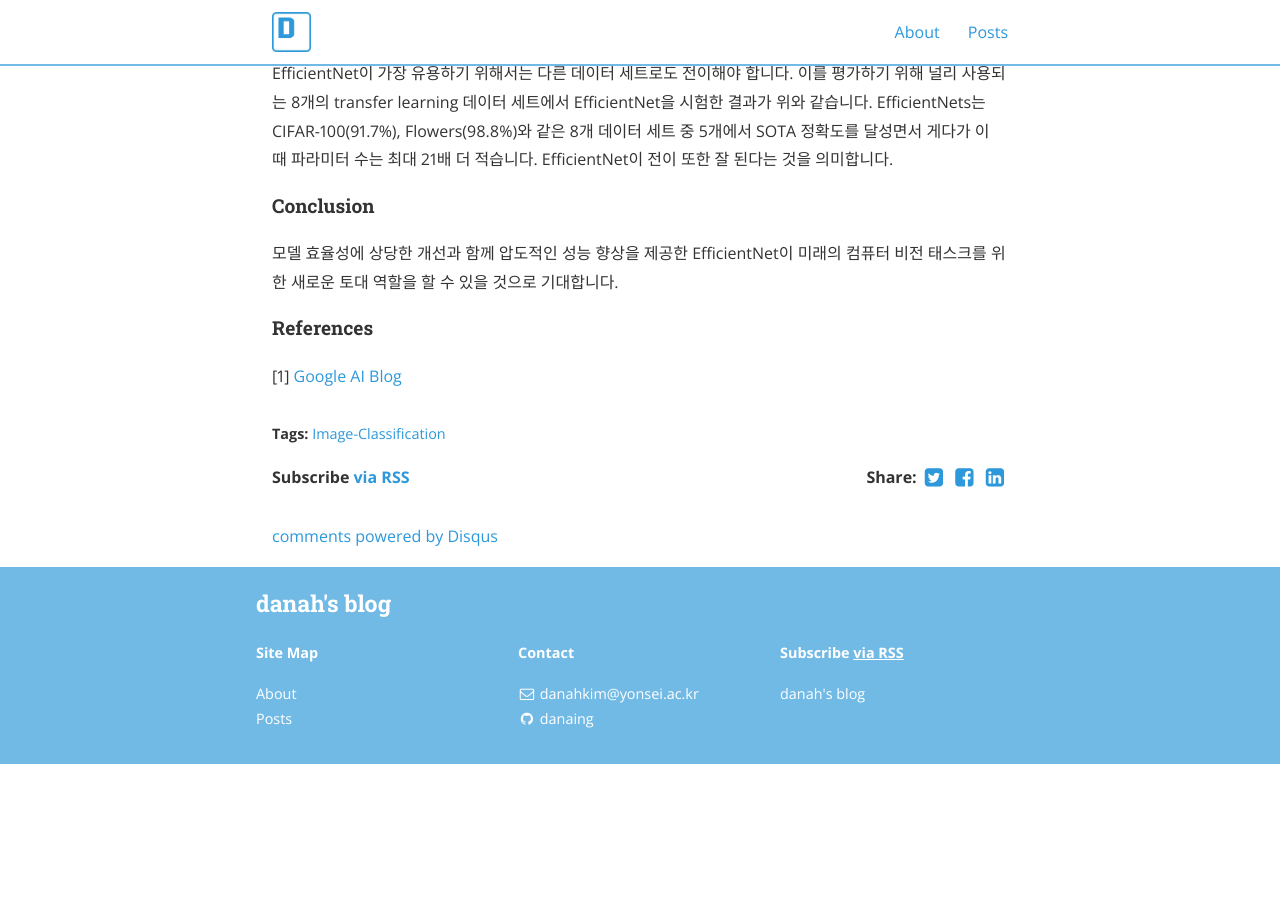
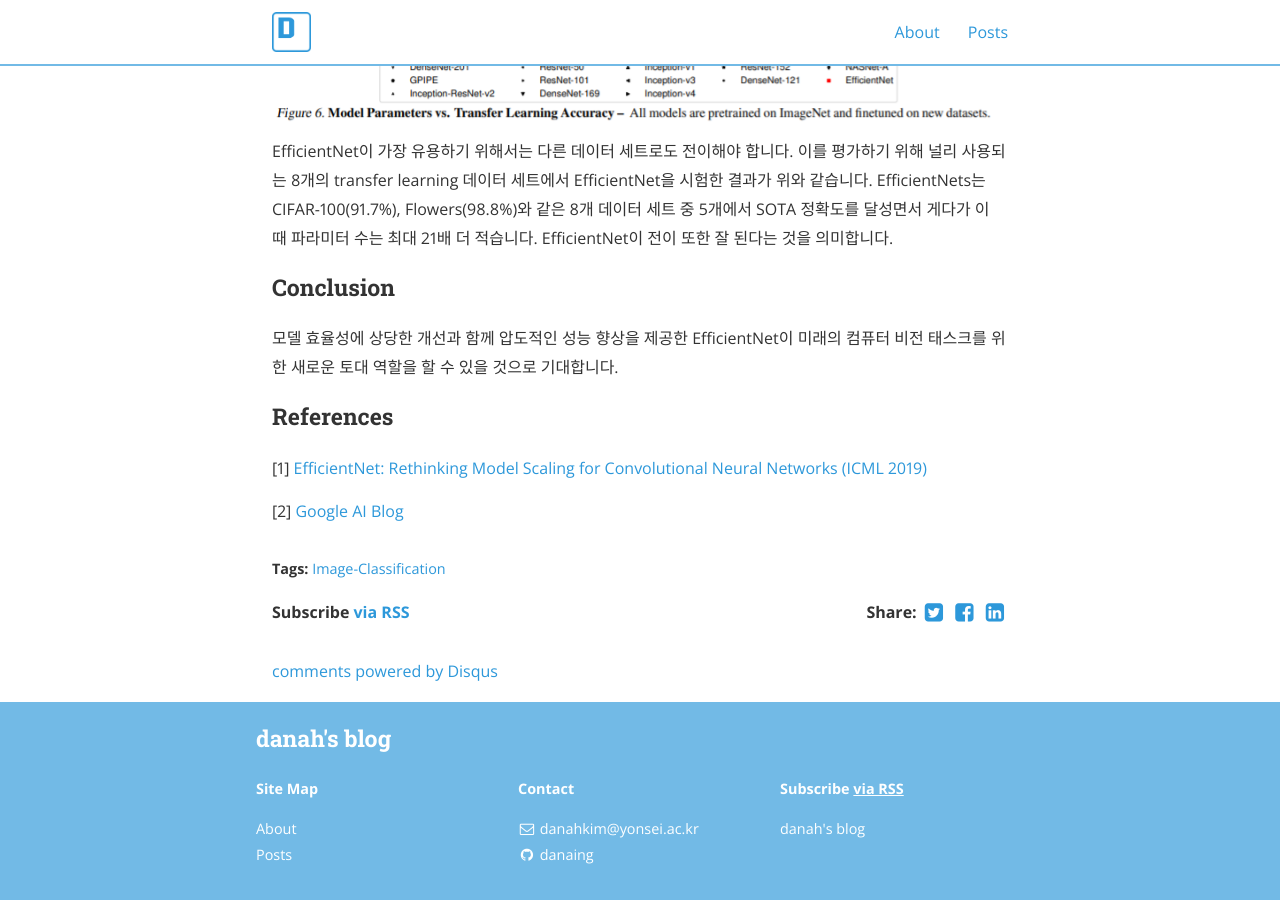
Before and after one commit to danaing/danaing.github.io-old.ver, a Jekyll site: the page built from _posts/2021-09-08-efficientnet.md, in a window 1280 px wide and 900 px high, scrolled down 4397 px. Built offline with Jekyll 4.4.1, drawn with Linux system fonts in a browser that asks for light colours; nearby versions of some CDN libraries; formulas are drawn with MathJax 3; comment, search, counter and statistics services are not loaded; before the commit the page ends 5161 px from its top, so only the background shows below that.

Commit message:
Update 2021-09-08-efficientnet.md

```diff
--- a/_posts/2021-09-08-efficientnet.md
+++ b/_posts/2021-09-08-efficientnet.md
@@ -11,29 +11,21 @@ categories: Computer-vision
 
 
 
-ICML 2019에서 발표된 "[EfficientNet: Rethinking Model Scaling for Convolutional Neural Networks](https://arxiv.org/pdf/1905.11946.pdf)"은 현재('21년 9월)까지도 인용수 3천회 이상을 돌파하며 현재까지도 엄청난 인기를 가진 논문입니다. Image Classification 분야에서 월등한 성능과 빠른 학습으로 큰 반향을 가져왔습니다. 본 논문의 주요 아이디어와 결과 위주로 살펴보겠습니다.
+### 들어가며
 
-
+ICML 2019에서 발표된 "[EfficientNet: Rethinking Model Scaling for Convolutional Neural Networks](https://arxiv.org/abs/1905.11946)"은 현재('21년 9월)까지도 인용수 3천회 이상을 돌파하며 현재까지도 엄청난 인기를 가진 논문입니다. Image Classification 분야에서 월등한 성능과 빠른 학습으로 큰 반향을 가져왔습니다. 본 논문의 주요 아이디어와 결과 위주로 살펴보겠습니다.
 
 Convolutional neural networks(CNNs)은 일반적으로 고정된 리소스 비용으로 개발된 다음, 더 많은 리소스를 사용할 수 있게 되면 정확도를 높이기 위해 확장(scale up)됩니다. 예컨대 ResNet ([He et al, 2016](https://arxiv.org/abs/1512.03385)) 은 ResNet-18에서 layer를 ResNet-200까지 확장하고 GPipe ([Huang et al, 2018](https://arxiv.org/abs/1811.06965))는 기준 CNN을 4배 확장하여 84.3%의 ImageNet top-1 정확도를 달성했습니다. 기존의 모델 확장은 CNN의 깊이 또는 너비를 임의로 늘리거나 훈련에 더 큰 이미지 해상도를 사용하는 것입니다. 이러한 방법을 사용하면 정확도가 향상되지만 수동 조절이 필요하며 최상의 성능을 보여주기는 어렵습니다. 따라서 **더 나은 정확도와 효율성을 위해 CNN을 확장하는 좋은 방법은 무엇인지 살펴봅니다.**
-
-
 
 본 논문에서는 모델 확장 방법(Model scaling method)로 **Compound Model Scaling**이라는 compound coefficient를 사용하는 방법을 제안합니다. **너비(width), 깊이(depth), 해상도(resolution)**와 같은 네트워크 차원 중 1가지 임의로 확장하는 기존 방식과 달리, 이 방법은 고정된 계수를 사용하여 각 차원을 균일하게 확장합니다. 이 새로운 확장 방법과 [AutoML](https://arxiv.org/abs/1807.11626)의 발전에 힘입어 EfficientNet이라는 **더 작고 더 빠른** 모델을 개발했다고 합니다.
 
 
 
-#### Compound Model Scaling: A Better Way to Scale Up CNNs
-
-
+### Compound Model Scaling: A Better Way to Scale Up CNNs
 
 <img src="\assets\images\EfficientNet\image1.png" />
 
-
-
 네트워크 확장 효과에 대해 이해하기 위해서 모델의 다른 차원의 확장 효과에 대해 연구하였습니다. 채널의 개수를 늘리는 **width scaling**, layer의 개수를 늘리는 **depth scaling**, input image의 해상도를 높이는 **resolution scaling**이 있습니다. ResNet ([He et al, 2016](https://arxiv.org/abs/1512.03385))은 depth를 통해 모델을 확장하는 대표적인 모델이며 MobileNet ([Howard et al., 2017](https://arxiv.org/abs/1704.04861))은 width를 조절하여 모델을 확장하는 대표적인 모델입니다. 각각의 차원을 개별적으로 확장하면 모델의 성능이 향상되지만, 모든 차원의 균형을 맞추어 동시에 확장하는 것이 전반적인 성능을 더 잘 향상시킨다는 것을 논문에서 실험으로 보여줍니다. 즉 모델을 확장하기 위해 3가지 차원을 함께 고려하는 **Compound scaling** 방법을 제안합니다.
-
-
 
 <img src="\assets\images\EfficientNet\image2.png" />
 
@@ -43,23 +35,17 @@ $\alpha$, $\beta$, $\gamma$ 는 grid search를 통해 고정 리소스 제약
 
 
 
-#### EfficientNet Architecture
+### EfficientNet Architecture
 
 모델 확장(model scaling)은 baseline 네트워크에 크게 좌우됩니다. 따라서 정확도와 효율성(FLOPS)을 모두 최적화하는 [AutoML MNAS 프레임워크](https://arxiv.org/abs/1807.11626)를 사용하여 Neural Architecture Search(NAS) 방법을 통해 새로운 baseline 네트워크를 개발했습니다. 그 아키텍쳐는 **mobile inverted bottleneck convolution(MBConv)**를 사용하는데, 이는 [MobileNetV2](https://arxiv.org/abs/1801.04381) 및 [MnasNet](https://arxiv.org/abs/1807.11626)과 유사한 구조입니다.
 
-
-
 <img src="\assets\images\EfficientNet\image3.png" />
-
-
 
 <img src="\assets\images\EfficientNet\image4.png" />
 
 
 
-#### EfficientNet Performance
-
-
+### EfficientNet Performance
 
 <img src="\assets\images\EfficientNet\image5.png" />
 
@@ -67,22 +53,20 @@ $\alpha$, $\beta$, $\gamma$ 는 grid search를 통해 고정 리소스 제약
 
 EfficientNet을 ImageNet의 다른 기존 CNN과 성능을 비교한 결과입니다. EfficientNet 모델은 다른 모델에 비해 더 높은 정확도와 더 나은 효율성을 달성하여 파라미터 크기와 FLOP를 수십 배 줄인 것을 확인할 수 있습니다. EfficientNet-B7은 ImageNet에서 top-1 정확도 84.4%, top-5 정확도 97.1% 를 도달하는데 CPU 추론에서 8.4배 더 작고 속도는 6.1배 더 빠릅니다. 특히 널리 사용되는 ResNet-50과 비교하면 EfficientNet-B4와 비슷한 FLOP을 사용하지만, top-1 정확도가 76.3%에서 82.6%으로 크게 향상됐습니다.
 
-
-
 <img src="\assets\images\EfficientNet\image7.png" />
-
-
 
 EfficientNet이 가장 유용하기 위해서는 다른 데이터 세트로도 전이해야 합니다. 이를 평가하기 위해 널리 사용되는 8개의 transfer learning 데이터 세트에서 EfficientNet을 시험한 결과가 위와 같습니다. EfficientNets는 CIFAR-100(91.7%), Flowers(98.8%)와 같은 8개 데이터 세트 중 5개에서 SOTA 정확도를 달성면서 게다가 이 때 파라미터 수는 최대 21배 더 적습니다. EfficientNet이 전이 또한 잘 된다는 것을 의미합니다.
 
 
 
-#### Conclusion
+### Conclusion
 
 모델 효율성에 상당한 개선과 함께 압도적인 성능 향상을 제공한 EfficientNet이 미래의 컴퓨터 비전 태스크를 위한 새로운 토대 역할을 할 수 있을 것으로 기대합니다.
 
 
 
-#### References
+### References
 
-[1] [Google AI Blog](https://ai.googleblog.com/2019/05/efficientnet-improving-accuracy-and.html)
+[1] [EfficientNet: Rethinking Model Scaling for Convolutional Neural Networks (ICML 2019)](https://arxiv.org/abs/1905.11946)
+
+[2] [Google AI Blog](https://ai.googleblog.com/2019/05/efficientnet-improving-accuracy-and.html)
```
